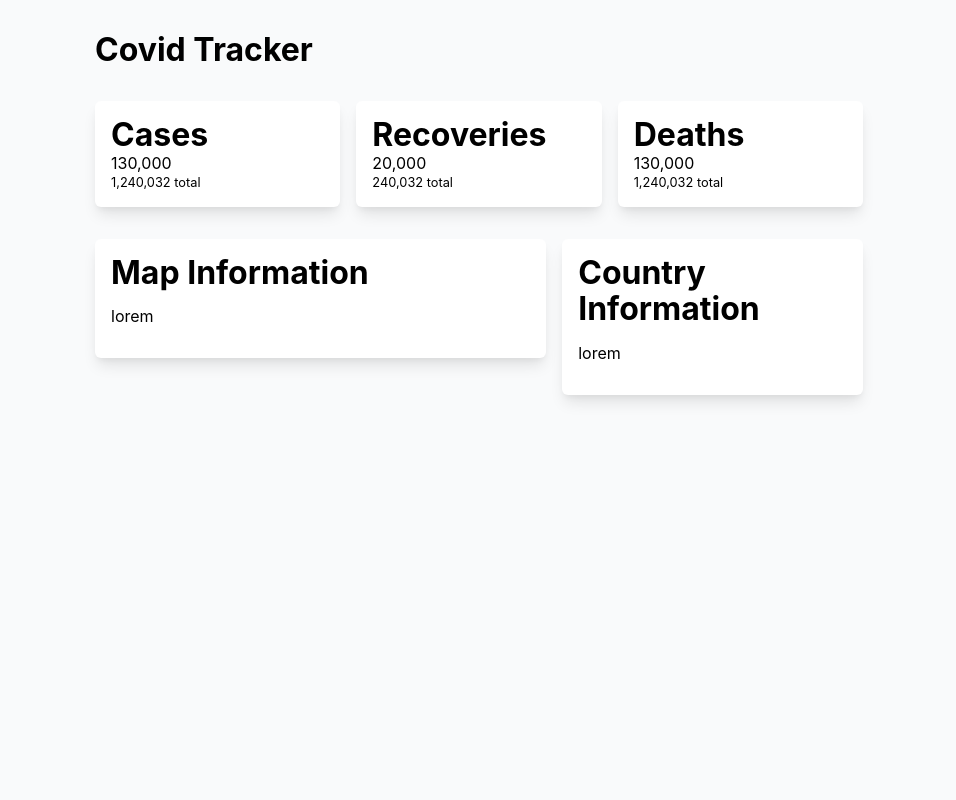
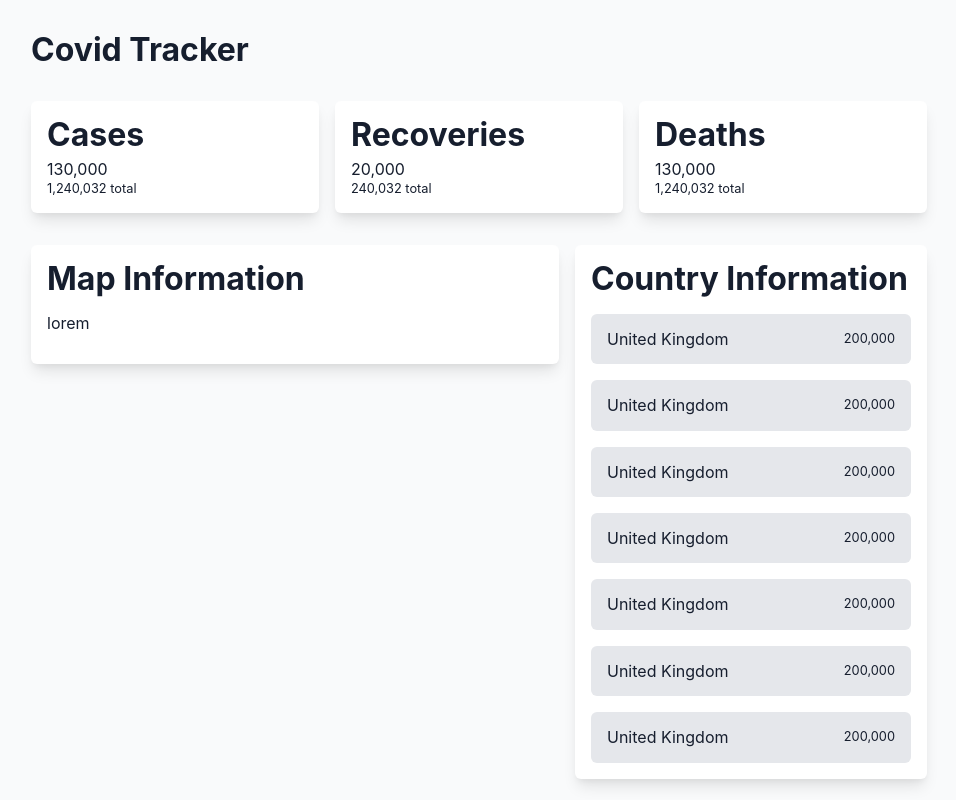
Before and after one commit to davies-jack/covid-tracker, a React (Create React App) app: page / in a window 1280 px wide. Shown: the whole page, without its empty margins (161-1117 px from the left). Built offline with nearby package versions, Linux system fonts and the light colour scheme.

Commit message:
basic ideas

```diff
--- a/src/App.css
+++ b/src/App.css
@@ -6,6 +6,7 @@
 
 body {
   background-color: #F9FAFB;
+  color: #161E2E;
 }
 
 .App {
--- a/src/App.js
+++ b/src/App.js
@@ -9,7 +9,7 @@ const Header = styled.div`
   }
 `;
 const AppContainer = styled.div`
-  max-width: 60vw;
+  max-width: 70vw;
   margin: 0 auto;
 `;
 const InfoContainers = styled.div`
@@ -29,7 +29,7 @@ const Container = styled.div`
   }
 
   h1 {
-    margin: 0;
+    margin: 0 0 .2em 0;
     text-align: left;
   }
 `;
@@ -49,6 +49,26 @@ const MapArea = styled.div`
 `;
 const CountryInformation = styled.div`
   width: 40%;
+`;
+
+const List = styled.ul`
+  list-style-type: none;
+  padding: 0;
+  margin: 1em 0 0 0;
+`;
+const Item = styled.li`
+  background-color: #E5E7EB;
+  padding: 1em;
+  border-radius: 6px;
+
+  display: flex;
+  flex-direction: row;
+  justify-content: space-between;
+  align-items: center;
+
+  &:not(:last-of-type) {
+    margin-bottom: 1em;
+  }
 `;
 
 function App() {
@@ -87,7 +107,36 @@ function App() {
         <CountryInformation>
           <Container>
             <h1>Country Information</h1>
-            <p>lorem</p>
+            <List>
+              <Item>
+                <span>United Kingdom</span>
+                <small>200,000</small>
+              </Item>
+              <Item>
+                <span>United Kingdom</span>
+                <small>200,000</small>
+              </Item>
+              <Item>
+                <span>United Kingdom</span>
+                <small>200,000</small>
+              </Item>
+              <Item>
+                <span>United Kingdom</span>
+                <small>200,000</small>
+              </Item>
+              <Item>
+                <span>United Kingdom</span>
+                <small>200,000</small>
+              </Item>
+              <Item>
+                <span>United Kingdom</span>
+                <small>200,000</small>
+              </Item>
+              <Item>
+                <span>United Kingdom</span>
+                <small>200,000</small>
+              </Item>
+            </List>
           </Container>
         </CountryInformation>
       </TrackerInfo>
```
